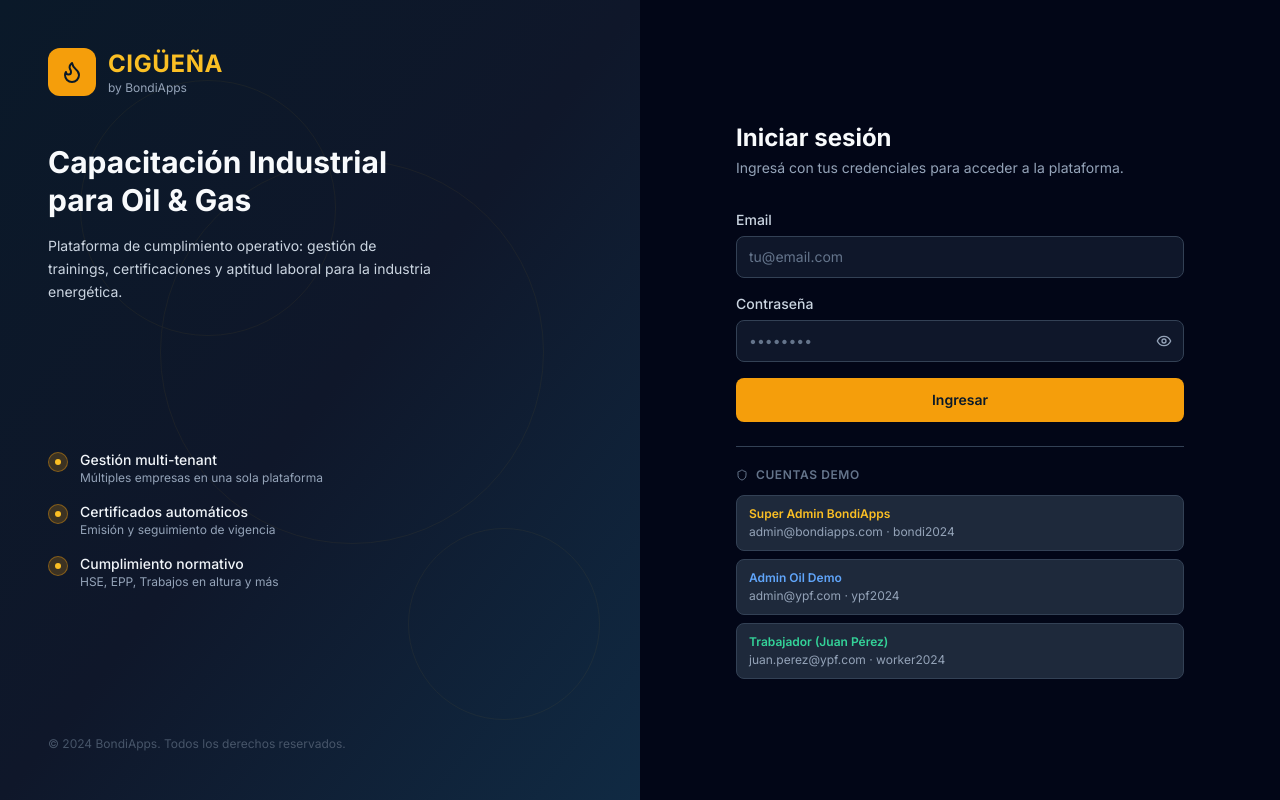
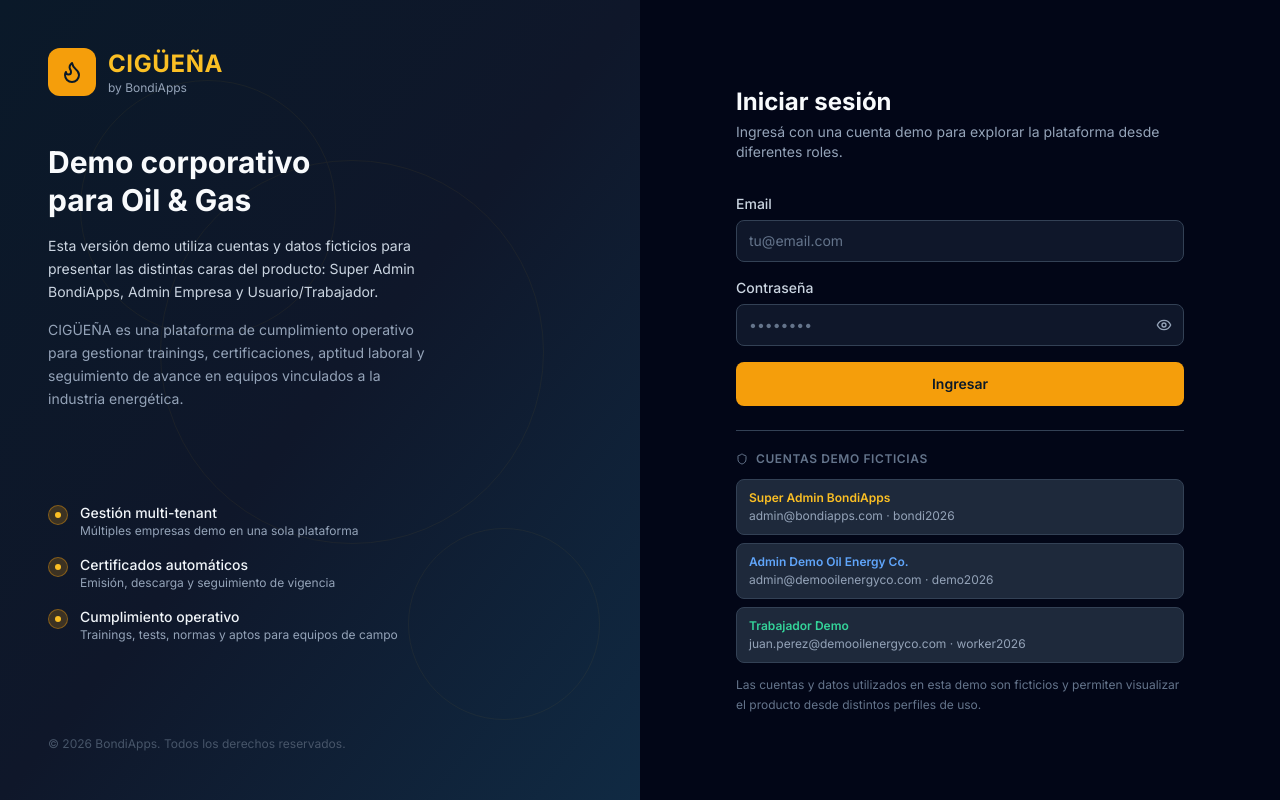
Before and after one commit to Javierpaez87/ciguena, a React (Vite) app: page / in a window 1280 px wide. Built offline with nearby package versions, Linux system fonts and the light colour scheme.

Commit message:
Update LoginPage.tsx

```diff
--- a/src/pages/LoginPage.tsx
+++ b/src/pages/LoginPage.tsx
@@ -17,9 +17,9 @@ export default function LoginPage() {
   };
 
   const demoAccounts = [
-    { label: 'Super Admin BondiApps', email: 'admin@bondiapps.com', password: 'bondi2024', color: 'amber' },
-    { label: 'Admin Oil Demo', email: 'admin@ypf.com', password: 'ypf2024', color: 'blue' },
-    { label: 'Trabajador (Juan Pérez)', email: 'juan.perez@ypf.com', password: 'worker2024', color: 'green' },
+    { label: 'Super Admin BondiApps', email: 'admin@bondiapps.com', password: 'bondi2026', color: 'amber' },
+    { label: 'Admin Demo Oil Energy Co.', email: 'admin@demooilenergyco.com', password: 'demo2026', color: 'blue' },
+    { label: 'Trabajador Demo', email: 'juan.perez@demooilenergyco.com', password: 'worker2026', color: 'green' },
   ];
 
   return (
@@ -45,18 +45,25 @@ export default function LoginPage() {
           </div>
 
           <h2 className="text-3xl font-bold text-steel-50 mb-4 leading-tight">
-            Capacitación Industrial<br />para Oil & Gas
+            Demo corporativo<br />para Oil & Gas
           </h2>
-          <p className="text-steel-300 leading-relaxed text-sm max-w-sm">
-            Plataforma de cumplimiento operativo: gestión de trainings, certificaciones y aptitud laboral para la industria energética.
+
+          <p className="text-steel-300 leading-relaxed text-sm max-w-sm mb-4">
+            Esta versión demo utiliza cuentas y datos ficticios para presentar las distintas caras del producto:
+            Super Admin BondiApps, Admin Empresa y Usuario/Trabajador.
+          </p>
+
+          <p className="text-steel-400 leading-relaxed text-sm max-w-sm">
+            CIGÜEÑA es una plataforma de cumplimiento operativo para gestionar trainings, certificaciones,
+            aptitud laboral y seguimiento de avance en equipos vinculados a la industria energética.
           </p>
         </div>
 
         <div className="relative space-y-4">
           {[
-            { label: 'Gestión multi-tenant', desc: 'Múltiples empresas en una sola plataforma' },
-            { label: 'Certificados automáticos', desc: 'Emisión y seguimiento de vigencia' },
-            { label: 'Cumplimiento normativo', desc: 'HSE, EPP, Trabajos en altura y más' },
+            { label: 'Gestión multi-tenant', desc: 'Múltiples empresas demo en una sola plataforma' },
+            { label: 'Certificados automáticos', desc: 'Emisión, descarga y seguimiento de vigencia' },
+            { label: 'Cumplimiento operativo', desc: 'Trainings, tests, normas y aptos para equipos de campo' },
           ].map(item => (
             <div key={item.label} className="flex items-start gap-3">
               <div className="w-5 h-5 bg-amber-500/20 border border-amber-500/40 rounded-full flex items-center justify-center flex-shrink-0 mt-0.5">
@@ -71,7 +78,7 @@ export default function LoginPage() {
         </div>
 
         <div className="relative text-xs text-steel-600">
-          © 2024 BondiApps. Todos los derechos reservados.
+          © 2026 BondiApps. Todos los derechos reservados.
         </div>
       </div>
 
@@ -91,7 +98,9 @@ export default function LoginPage() {
 
           <div className="mb-8">
             <h1 className="text-2xl font-bold text-steel-50 mb-1">Iniciar sesión</h1>
-            <p className="text-sm text-steel-400">Ingresá con tus credenciales para acceder a la plataforma.</p>
+            <p className="text-sm text-steel-400">
+              Ingresá con una cuenta demo para explorar la plataforma desde diferentes roles.
+            </p>
           </div>
 
           {error && (
@@ -152,7 +161,7 @@ export default function LoginPage() {
           <div className="border-t border-steel-700 pt-5">
             <p className="text-xs font-semibold text-steel-500 uppercase tracking-wider mb-3 flex items-center gap-2">
               <Shield size={12} />
-              Cuentas demo
+              Cuentas demo ficticias
             </p>
             <div className="space-y-2">
               {demoAccounts.map(acc => (
@@ -169,6 +178,9 @@ export default function LoginPage() {
                 </button>
               ))}
             </div>
+            <p className="text-xs text-steel-500 mt-3 leading-relaxed">
+              Las cuentas y datos utilizados en esta demo son ficticios y permiten visualizar el producto desde distintos perfiles de uso.
+            </p>
           </div>
         </div>
       </div>
```
